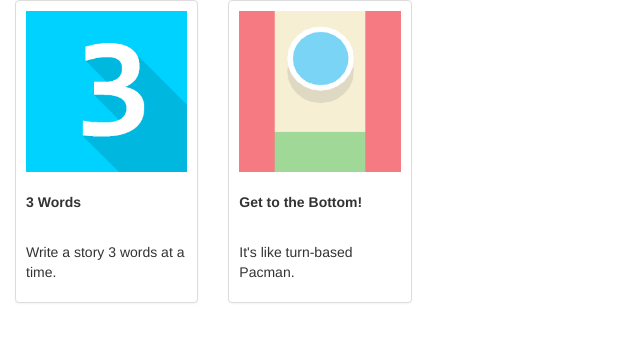
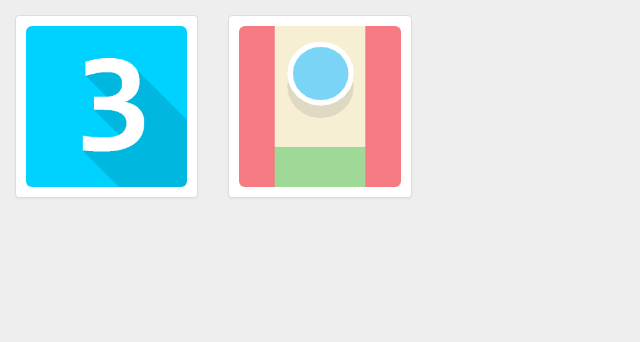
Before and after one commit to samblackmore/samblackmore.github.io, a website: page index.pug in a window 1280 px wide. Shown: the whole page, without its empty margins (0-640 px from the left). Drawn offline with nearby package versions, Linux system fonts and the light colour scheme; files that its build step writes are made by us from their sources.

Commit message:
playing with css

```diff
--- a/index.pug
+++ b/index.pug
@@ -3,8 +3,7 @@ extends layout
 block content
 
   each panel in panels
-    div.col-md-2
+    div.col-sm-2
       div.panel.panel-default
-        img.pad-sm.img-responsive(src=panel.src)
-        p.pad-sm.title= panel.name
-        p.pad-sm= panel.desc
+        div.pad-sm
+          img.test.img-responsive.img-rounded(src=panel.src)
--- a/style/style.css
+++ b/style/style.css
@@ -1,3 +1,8 @@
+body {
+  background-color: #eeeeee;
+  padding-top: 15px;
+}
+
 .pad-sm {
   padding: 10px;
 }
@@ -5,3 +10,12 @@
 .title {
   font-weight: bold;
 }
+
+.test {
+  transition: transform 0.5s;
+  transition-timing-function: ease;
+}
+
+.test:hover {
+  transform: translateY(-5px);
+}
```
Also changed, not shown: index.html.
